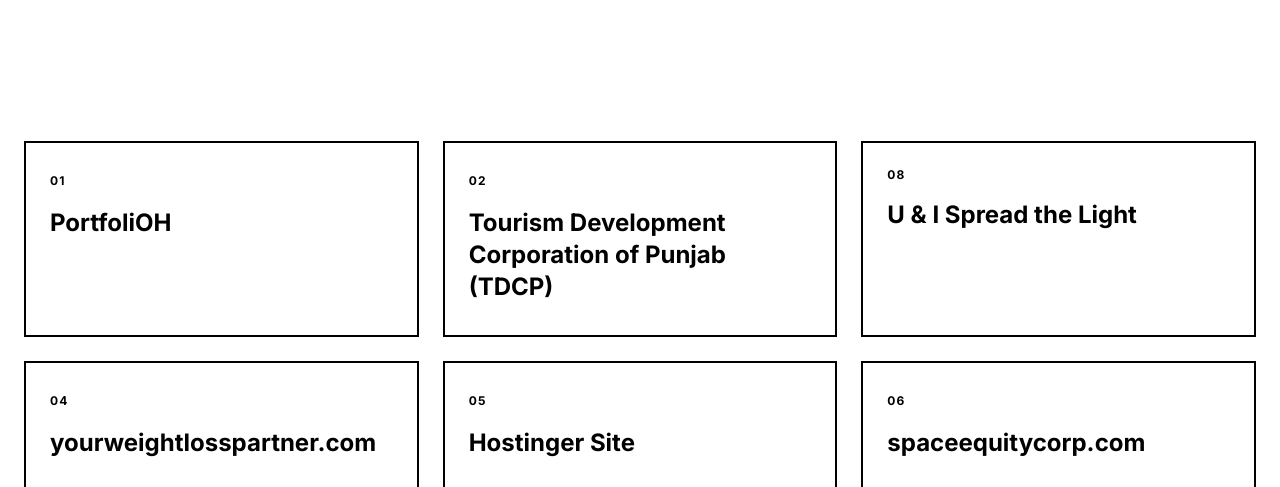
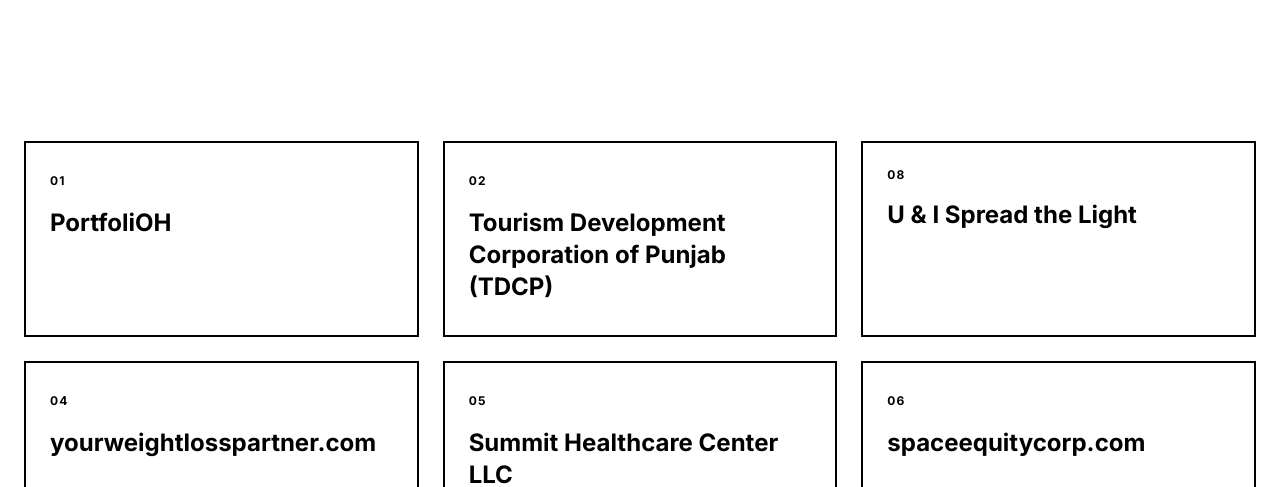
Before and after one commit to zapk13/wp-portfolio, a plain HTML site: page index.html in a window 1280 px wide. Shown: the part 465-952 px from the top of the page. Drawn offline with nearby package versions, Linux system fonts and the light colour scheme.

Commit message:
Update portfolio item title to 'Summit Healthcare Center LLC'

```diff
--- a/index.html
+++ b/index.html
@@ -122,7 +122,7 @@
                 <div class="mb-4">
                     <span class="text-xs font-bold tracking-widest uppercase">05</span>
                 </div>
-                <h3 class="text-2xl font-bold mb-2">Hostinger Site</h3>
+                <h3 class="text-2xl font-bold mb-2">Summit Healthcare Center LLC</h3>
             </a>
 
             <!-- Portfolio Item 6 -->
```
